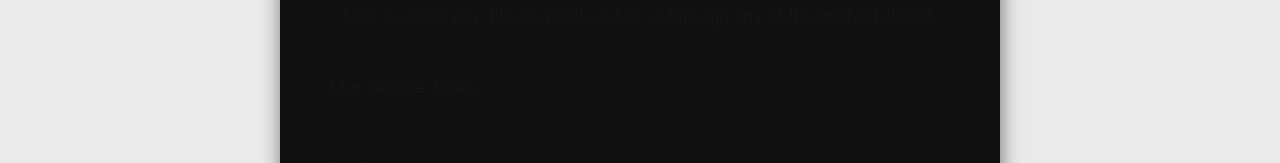
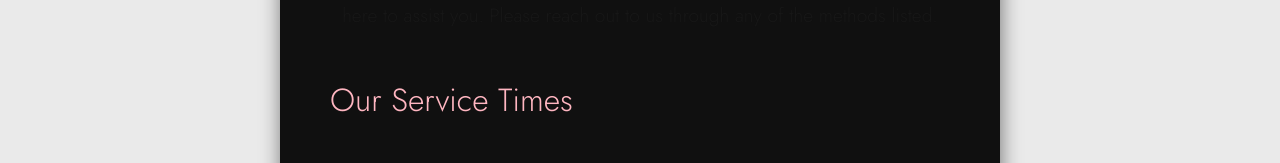
Before and after one commit to sgarcia97/test-app, a Next.js app: page /contact in a window 1280 px wide. Shown: the part 637-800 px from the top of the page. Built offline with nearby package versions, Linux system fonts and the light colour scheme; no server answers.

Commit message:
Update page.tsx

```diff
--- a/app/contact/page.tsx
+++ b/app/contact/page.tsx
@@ -11,7 +11,7 @@ const Page = () => {
 
         <Template title="Contact">
 <p className="page-subtitle">Welcome to Enterprise Bible Baptist Church! We are delighted that you’ve taken the time to reach out to us. Whether you have questions, prayer requests, or simply want to learn more about our church community, we are here to assist you. Please reach out to us through any of the methods listed.</p>
-<p>Our Service Times</p>
+<h2>Our Service Times</h2>
 <div>
 <p><span>Sundays</span></p>
 <li>Sunday School (All ages) - 9:00am</li>
```
